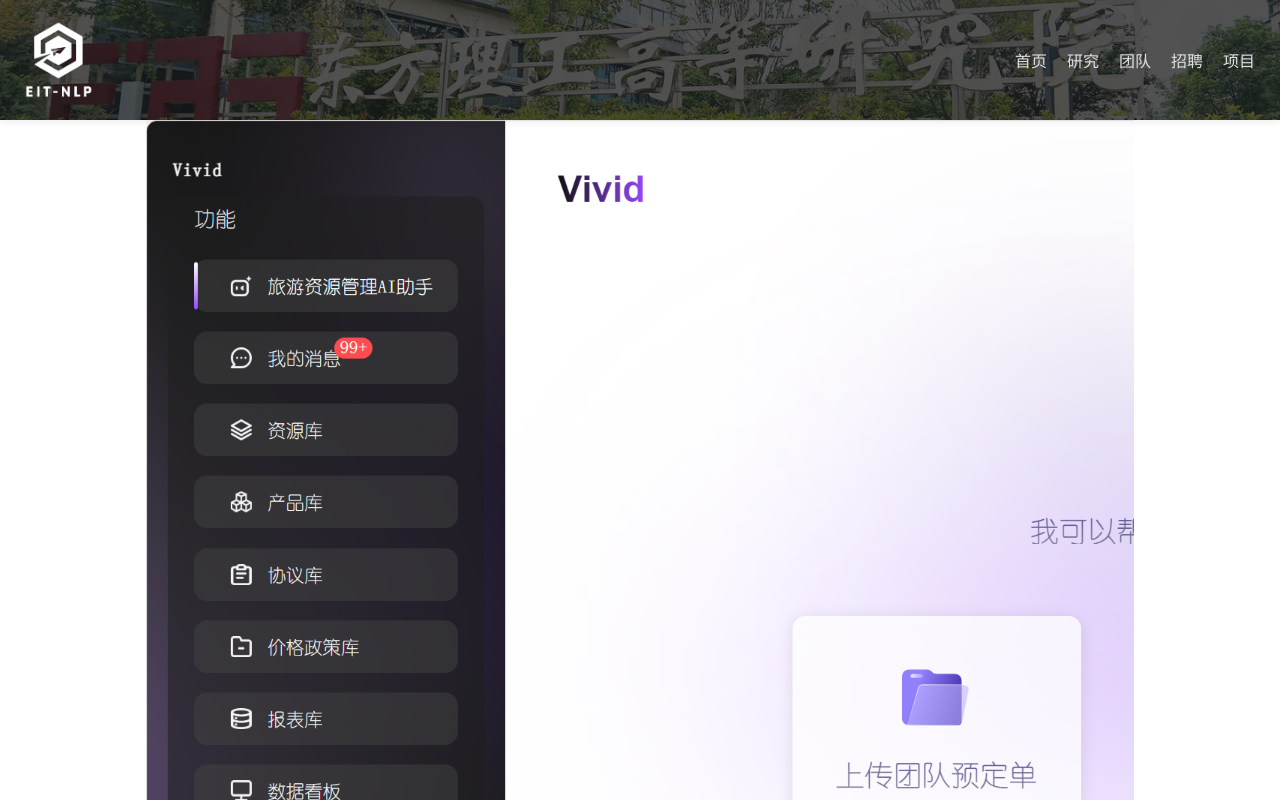
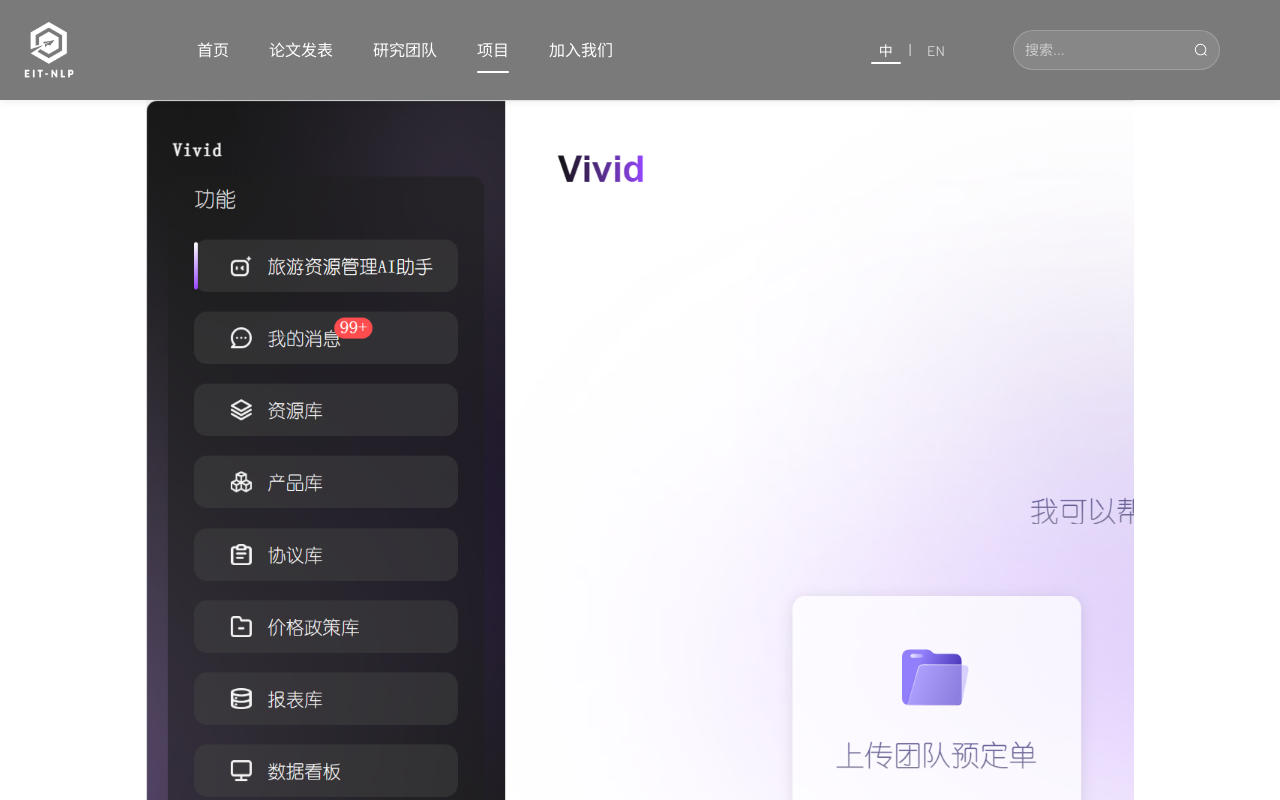
Before and after one commit to EIT-NLP/lab-website, a Vue app: page /#/projects in a window 1280 px wide. Shown: the top 800 px of the page. Built offline with nearby package versions, Linux system fonts and the light colour scheme.

Commit message:
fix：修改项目详情页面的页眉页脚

```diff
--- a/src/App.vue
+++ b/src/App.vue
@@ -1,19 +1,31 @@
 <template>
   <div id="app" :data-dark="isDark">
-    <AppHeader />
+    <AppHeader v-if="!shouldHideHeader" />
     <main>
       <router-view />
     </main>
-    <AppFooter />
+    <AppFooter v-if="!shouldHideFooter" />
   </div>
 </template>
 
 <script setup>
-import { ref, onMounted } from 'vue'
+import { ref, onMounted, computed } from 'vue'
+import { useRoute } from 'vue-router'
 import AppHeader from './components/AppHeader.vue'
 import AppFooter from './components/AppFooter.vue'
 
 const isDark = ref(false)
+const route = useRoute()
+
+// 检查当前路由是否需要隐藏页脚
+const shouldHideFooter = computed(() => {
+  return route.meta.hideFooter === true
+})
+
+// 检查当前路由是否需要隐藏页眉
+const shouldHideHeader = computed(() => {
+  return route.meta.hideHeader === true
+})
 
 onMounted(() => {
   // Check for saved theme preference or default to light mode
--- a/src/components/AppHeader.vue
+++ b/src/components/AppHeader.vue
@@ -1,7 +1,7 @@
 <template>
   <header
-    class="background"
-    :style="`--image: url('${backgroundImage}')`"
+    :class="headerClass"
+    :style="headerStyle"
     :data-dark="isDark"
     v-bind="isHomePage ? { 'data-big': '' } : {}"
   >
@@ -40,10 +40,24 @@
 const isDark = ref(true)
 
 const isHomePage = computed(() => route.path === '/')
+const isProjectsPage = computed(() => route.path === '/projects')
 
 const backgroundImage = computed(() => {
   // Use the same background image as Jekyll
   return new URL('../assets/images/background.jpg', import.meta.url).href
+})
+
+// 根据页面类型决定header的class
+const headerClass = computed(() => {
+  return isProjectsPage.value ? 'projects-header' : 'background'
+})
+
+// 根据页面类型决定header的style
+const headerStyle = computed(() => {
+  if (isProjectsPage.value) {
+    return 'background-color: #f5f5f5;'
+  }
+  return `--image: url('${backgroundImage.value}')`
 })
 
 const logoImage = computed(() => {
@@ -61,4 +75,22 @@
 
 <style scoped lang="scss">
 // Header styles are imported from _styles/header.scss
+
+// 项目页面的特殊header样式
+.projects-header {
+  position: relative;
+  background: #f5f5f5;
+  color: var(--text);
+  z-index: 1;
+  display: flex;
+  justify-content: space-between;
+  align-items: center;
+  flex-wrap: wrap;
+  gap: 20px;
+  padding: 20px;
+  box-shadow: var(--shadow);
+  position: sticky;
+  top: 0;
+  z-index: 10;
+}
 </style>
--- a/src/router/index.js
+++ b/src/router/index.js
@@ -29,7 +29,11 @@
     {
       path: '/projects',
       name: 'projects',
-      component: ProjectsView
+      component: ProjectsView,
+      meta: {
+        hideFooter: true,
+        hideHeader: true
+      }
     },
     {
       path: '/hiring',
--- a/src/views/ProjectsView.vue
+++ b/src/views/ProjectsView.vue
@@ -1,11 +1,29 @@
 <script setup>
-import { ref, onMounted } from 'vue'
+import { ref, onMounted, computed } from 'vue'
 import ProjectCard from '../components/ProjectCard.vue'
 import { getProjects } from '../data/projects'
-import { ElButton } from 'element-plus'
-import { VideoPlay, VideoPause } from '@element-plus/icons-vue'
+import { ElButton, ElInput, ElIcon } from 'element-plus'
+import { VideoPlay, VideoPause, Search } from '@element-plus/icons-vue'
 const projects = ref([])
 const moreProjects = ref([])
+
+// 页眉相关数据
+const navOpen = ref(false)
+const isDark = ref(true)
+const currentLang = ref('zh')
+const searchQuery = ref('')
+
+const logoImage = computed(() => {
+  return new URL('../assets/images/lab_logo_icon.png', import.meta.url).href
+})
+
+const navPages = [
+  { path: '/', title: '首页', tooltip: '主页' },
+  { path: '/research', title: '研究', tooltip: '研究项目与成果' },
+  { path: '/team', title: '团队', tooltip: '课题组成员' },
+  { path: '/hiring', title: '招聘', tooltip: '招聘信息' },
+  { path: '/projects', title: '项目', tooltip: '查看项目' },
+]
 
 // 引用图片列表 - 使用动态导入
 const citationImages = ref([
@@ -75,6 +93,21 @@
   isVideoPlaying.value = false
 }
 
+// 语言切换
+const switchLanguage = (lang) => {
+  currentLang.value = lang
+  // 这里可以添加国际化逻辑
+  console.log('切换到语言:', lang)
+}
+
+// 搜索处理
+const handleSearch = () => {
+  if (searchQuery.value.trim()) {
+    console.log('搜索:', searchQuery.value)
+    // 这里可以添加搜索逻辑
+  }
+}
+
 onMounted(async () => {
   const allProjects = await getProjects()
   projects.value = allProjects.filter(p => p.group !== 'more')
@@ -83,6 +116,72 @@
 </script>
 <template>
   <div class="projects-page">
+    <!-- 自定义页眉 -->
+    <header class="custom-header">
+      <div class="header-content">
+        <!-- 主要内容区域 -->
+        <div class="main-content">
+          <router-link to="/" class="logo-link">
+            <span class="logo">
+              <img :src="logoImage" alt="logo">
+            </span>
+          </router-link>
+          <nav class="main-nav">
+            <router-link to="/" class="nav-item">首页</router-link>
+            <router-link to="/research" class="nav-item">论文发表</router-link>
+            <router-link to="/team" class="nav-item">研究团队</router-link>
+            <router-link to="/projects" class="nav-item">项目</router-link>
+            <router-link to="/hiring" class="nav-item">加入我们</router-link>
+          </nav>
+        </div>
+
+        <!-- 功能区域 -->
+        <div class="functional-content">
+          <!-- 中英文切换 -->
+          <div class="language-switch">
+            <button
+              class="lang-btn"
+              :class="{ active: currentLang === 'zh' }"
+              @click="switchLanguage('zh')"
+            >
+              中
+            </button>
+            <span class="lang-separator">|</span>
+            <button
+              class="lang-btn"
+              :class="{ active: currentLang === 'en' }"
+              @click="switchLanguage('en')"
+            >
+              EN
+            </button>
+          </div>
+
+          <!-- 搜索框 -->
+          <div class="search-box">
+            <el-input
+              v-model="searchQuery"
+              placeholder="搜索..."
+              class="search-input"
+              @keyup.enter="handleSearch"
+            >
+              <template #suffix>
+                <el-icon class="search-icon" @click="handleSearch">
+                  <Search />
+                </el-icon>
+              </template>
+            </el-input>
+          </div>
+
+          <!-- 移动端菜单按钮 -->
+          <input
+            class="nav-toggle"
+            type="checkbox"
+            aria-label="show/hide nav"
+            v-model="navOpen"
+          >
+        </div>
+      </div>
+    </header>
 
     <!-- 主容器 -->
     <main class="main-container">
@@ -240,7 +339,10 @@
             <p>|</p>
             <p>地址：浙江省宁波市镇海区庄市街道同心路568号</p>
             <p>|</p>
-            <p>Built with Lab Website Template</p>
+            <p>
+              <img src="@/assets/images/base/github-mark-white.svg" alt="GitHub" style="width: 18px; height: 18px; vertical-align: middle; margin-right: 6px;" />
+              Built with Lab Website Template
+            </p>
           </div>
         </div>
       </div>
@@ -257,6 +359,277 @@
   background: #ffffff;
   display: flex;
   flex-direction: column;
+}
+
+// 自定义页眉样式
+.custom-header {
+  position: relative;
+  background: #7a7a7a;
+  color: #ffffff;
+  z-index: 1;
+  padding: 20px 0;
+  box-shadow: var(--shadow);
+  position: sticky;
+  top: 0;
+  z-index: 10;
+  // opacity: 0.6;
+  font-family: 'PingFang SC';
+  font-size: 24px;
+  font-weight: 600;
+  font-style: Semibold;
+  line-height: 30px;
+  letter-spacing: 0%;
+}
+
+.header-content {
+  display: flex;
+  justify-content: space-between;
+  align-items: center;
+  width: 100%;
+  padding: 0 20px;
+}
+
+// 主要内容区域
+.main-content {
+  display: flex;
+  align-items: center;
+  gap: 120px;
+}
+
+.logo-link {
+  display: flex;
+  align-items: center;
+  text-decoration: none;
+}
+
+.logo {
+  height: 60px;
+}
+
+.logo > * {
+  width: unset;
+  height: 100%;
+}
+
+.main-nav {
+  display: flex;
+  align-items: center;
+  gap: 40px;
+  font-family: var(--heading);
+}
+
+.nav-item {
+  color: #ffffff;
+  text-decoration: none;
+  font-size: 16px;
+  font-weight: 500;
+  padding: 8px 0;
+  transition: all 0.3s ease;
+  position: relative;
+}
+
+.nav-item:hover {
+  color: #ffffff;
+}
+
+.nav-item.router-link-active {
+  color: #ffffff;
+}
+
+.nav-item.router-link-active::after {
+  content: "";
+  position: absolute;
+  bottom: 0;
+  left: 0;
+  right: 0;
+  height: 2px;
+  background: #ffffff;
+  border-radius: 1px;
+}
+
+// 功能区域
+.functional-content {
+  display: flex;
+  align-items: center;
+  gap: 60px;
+}
+
+// 语言切换
+.language-switch {
+  display: flex;
+  align-items: center;
+  gap: 8px;
+}
+
+.lang-btn {
+  background: transparent;
+  border: none;
+  color: #ffffff;
+  font-size: 14px;
+  font-weight: 500;
+  padding: 4px 8px;
+  cursor: pointer;
+  transition: all 0.3s ease;
+  opacity: 0.7;
+  position: relative;
+}
+
+.lang-btn:hover {
+  opacity: 1;
+}
+
+.lang-btn.active {
+  opacity: 1;
+  color: #ffffff;
+}
+
+.lang-btn.active::after {
+  content: "";
+  position: absolute;
+  bottom: 0;
+  left: 0;
+  right: 0;
+  height: 2px;
+  background: #ffffff;
+  border-radius: 1px;
+}
+
+.lang-separator {
+  color: #ffffff;
+  opacity: 0.5;
+  font-size: 14px;
+}
+
+// 搜索框
+.search-box {
+  display: flex;
+  align-items: center;
+}
+
+.search-input {
+  width: 200px;
+}
+
+.search-input :deep(.el-input__wrapper) {
+  background: rgba(255, 255, 255, 0.1);
+  border: 1px solid rgba(255, 255, 255, 0.2);
+  border-radius: 20px;
+  box-shadow: none;
+}
+
+.search-input :deep(.el-input__inner) {
+  color: #ffffff;
+  background: transparent;
+}
+
+.search-input :deep(.el-input__inner::placeholder) {
+  color: rgba(255, 255, 255, 0.6);
+}
+
+.search-input :deep(.el-input__suffix) {
+  color: #ffffff;
+}
+
+.search-icon {
+  cursor: pointer;
+  transition: color 0.3s ease;
+}
+
+.search-icon:hover {
+  color: var(--primary);
+}
+
+.nav-toggle {
+  display: none;
+  position: relative;
+  width: 30px;
+  height: 30px;
+  margin: 0;
+  color: #ffffff;
+  appearance: none;
+  transition: background var(--transition);
+  background: transparent;
+  border: none;
+  cursor: pointer;
+}
+
+.nav-toggle:after {
+  content: "\f0c9";
+  position: absolute;
+  left: 50%;
+  top: 50%;
+  color: #ffffff;
+  font-size: 18px;
+  font-family: "Font Awesome 6 Free";
+  font-weight: 900;
+  transform: translate(-50%, -50%);
+}
+
+.nav-toggle:checked:after {
+  content: "\f00d";
+}
+
+// 响应式设计
+@media (max-width: 768px) {
+  .header-content {
+    padding: 0 15px;
+  }
+
+  .main-content {
+    gap: 20px;
+  }
+
+  .main-nav {
+    gap: 20px;
+  }
+
+  .nav-item {
+    font-size: 14px;
+  }
+}
+
+@media (max-width: 600px) {
+  .header-content {
+    padding: 0 10px;
+  }
+
+  .main-content {
+    flex-direction: column;
+    gap: 15px;
+    align-items: flex-start;
+  }
+
+  .main-nav {
+    display: none;
+    position: absolute;
+    top: 100%;
+    left: 0;
+    right: 0;
+    background: #222222;
+    flex-direction: column;
+    padding: 20px;
+    gap: 15px;
+    box-shadow: 0 4px 8px rgba(0,0,0,0.3);
+    z-index: 100;
+  }
+
+  .functional-content {
+    flex-direction: column;
+    gap: 10px;
+    align-items: flex-end;
+  }
+
+  .search-input {
+    width: 150px;
+  }
+
+  .nav-toggle {
+    display: block;
+  }
+
+  .nav-toggle:checked ~ .main-content .main-nav {
+    display: flex;
+  }
 }
 
 
```
Also changed, not shown: src/assets/images/base/github-mark-white.svg (added), src/assets/images/base/github-mark.svg (added).
